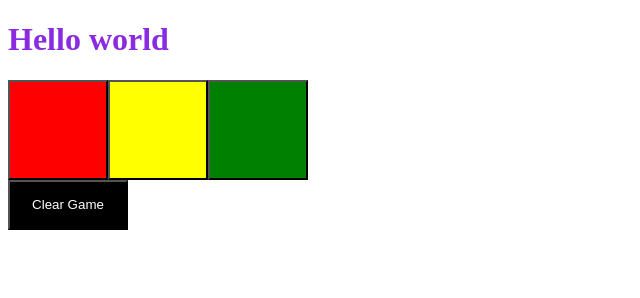
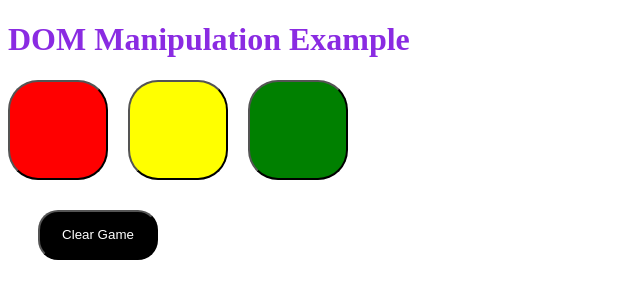
Before and after one commit to parasjain7/DOM-Manipulation, a plain HTML site: page index.html in a window 1280 px wide. Shown: the whole page, without its empty margins (0-640 px from the left). Drawn offline with Linux system fonts and the light colour scheme.

Commit message:
Update index.html

```diff
--- a/index.html
+++ b/index.html
@@ -5,13 +5,22 @@
   <meta charset="utf-8">
   <meta name="viewport" content="width=device-width">
   <title>DOM Manipulation</title>
+  <style>
+    .colorSquare{
+      margin-right: 20px;
+      border-radius: 30px;
+    }
+    #clearBtn{
+      border-radius: 20px;
+      margin: 30px;
+    }
+  </style>
 </head>
 
 <body>
   <div>
-    <h1 id="titleDiv" style="color: blueviolet;">Hello world</h1>
+    <h1 style="color: blueviolet;">DOM Manipulation Example</h1>
   </div>
-
 
 <div style="display: flex;">
   <button class="colorSquare" id="red" style="background-color: red; height: 100px; width: 100px;" value="red"></button>
```
